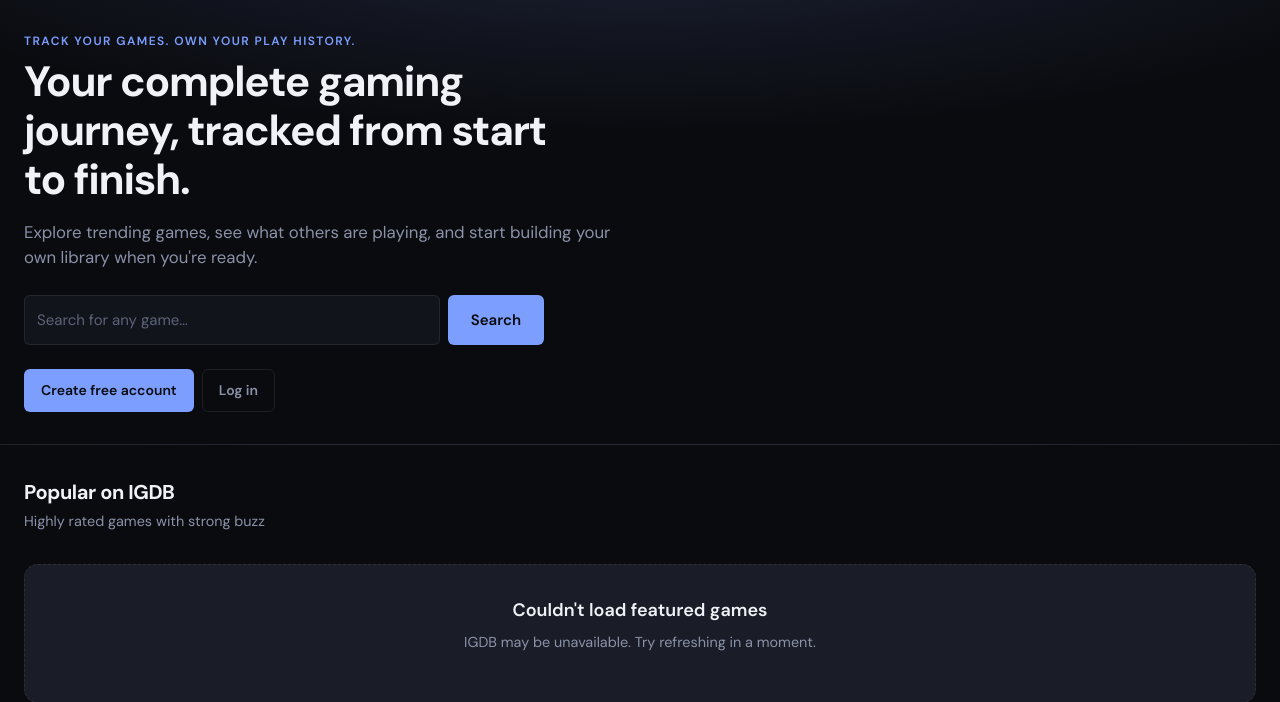
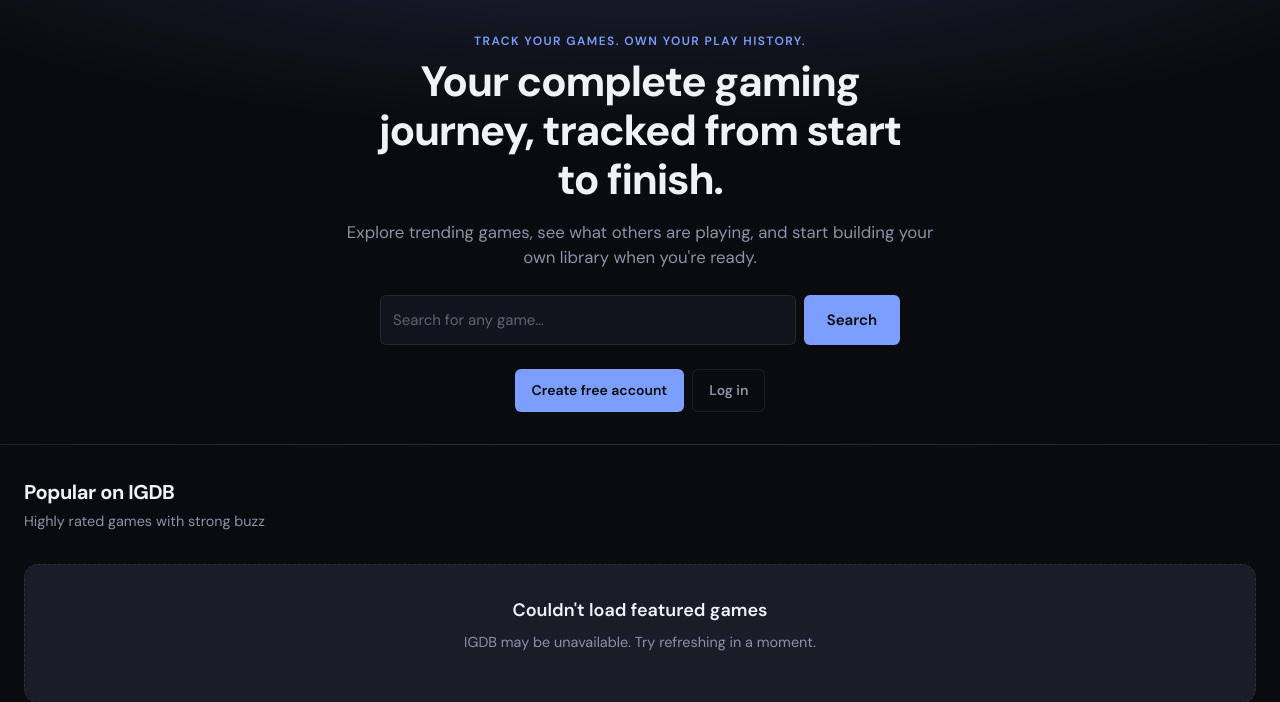
Before and after one commit to SayonKiruba/QuestLog, a Flask app: page / in a window 1280 px wide. Shown: the part 57-759 px from the top of the page. Run offline with Flask 3, Linux system fonts and the light colour scheme; data comes from the database, SQL or seed files in the repository; both versions use the stored data as it was after the commit; data that the repository does not hold is empty.

Commit message:
Centered homepage.

```diff
--- a/static/style.css
+++ b/static/style.css
@@ -902,6 +902,7 @@ textarea {
 .home-hero-inner {
     max-width: var(--max-width);
     margin: 0 auto;
+    text-align: center;
 }
 
 .home-eyebrow {
@@ -914,7 +915,7 @@ textarea {
 }
 
 .home-hero-title {
-    margin: 0 0 var(--space-md);
+    margin: 0 auto var(--space-md);
     font-size: clamp(1.75rem, 4vw, 2.65rem);
     font-weight: 700;
     letter-spacing: -0.03em;
@@ -923,7 +924,7 @@ textarea {
 }
 
 .home-hero-lead {
-    margin: 0 0 var(--space-lg);
+    margin: 0 auto var(--space-lg);
     max-width: 52ch;
     color: var(--text-secondary);
     font-size: 1.05rem;
@@ -933,7 +934,7 @@ textarea {
     display: flex;
     gap: var(--space-sm);
     max-width: 520px;
-    margin-bottom: var(--space-lg);
+    margin: 0 auto var(--space-lg);
 }
 
 .home-search-input {
@@ -980,6 +981,7 @@ textarea {
     display: flex;
     flex-wrap: wrap;
     gap: var(--space-sm);
+    justify-content: center;
 }
 
 .home-sections {
```
Also changed, not shown: database.db, images/Burndown Chart.png (renamed from Burndown Chart.png), images/QuestLogUML.png (renamed from QuestLogUML.png), images/StateChart.png (renamed from StateChart.png), tests/requirements.txt (renamed from requirements.txt), tests/test_app.py (renamed from test_app.py), tests/test_app.txt (renamed from test_app.txt), tests/test_db.txt (renamed from test_db.txt), 4 other files.
